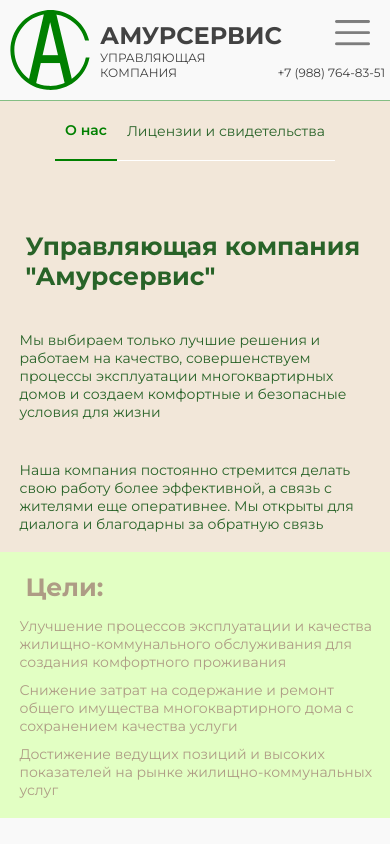
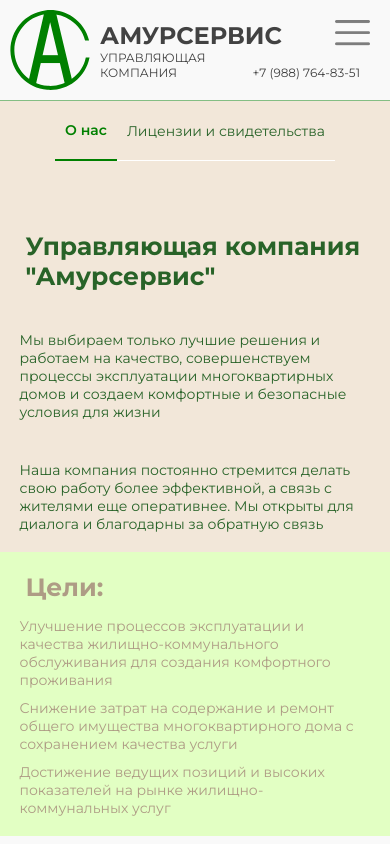
Before and after one commit to Reckfy/amurservice, a React (Create React App) app: page / in a window 390 px wide. Built offline with nearby package versions, Linux system fonts and the light colour scheme; no server answers.

Commit message:
style changing

```diff
--- a/src/components/Header.scss
+++ b/src/components/Header.scss
@@ -17,6 +17,9 @@
   }
   p {
     font-size: 12px;
+  }
+  a {
+    margin-right: 30px;
   }
 }
 
@@ -65,7 +68,7 @@
     }
     .number {
       position: absolute;
-      right: 5px;
+      right: 0;
       top: 65px;
       font-size: 18px;
     }
--- a/src/pages/MainW.scss
+++ b/src/pages/MainW.scss
@@ -77,7 +77,6 @@
         margin-left: 0px;
         display: block;
         position: relative;
-        //height: 700px;
         width: 500px;
         object-fit: cover;
         margin-left: -60px;
@@ -85,6 +84,7 @@
     >div {
         width: 430px;
         margin-left: 4vw;
+        margin-right: 4vw;
         margin-top: 50px;
         padding-bottom: 20px;
     }
@@ -143,7 +143,7 @@
 
     .about {
         >div {
-            padding-right: 3vw;
+            padding-right: 5vw;
         }
         .info {
             width: 100%;
```
